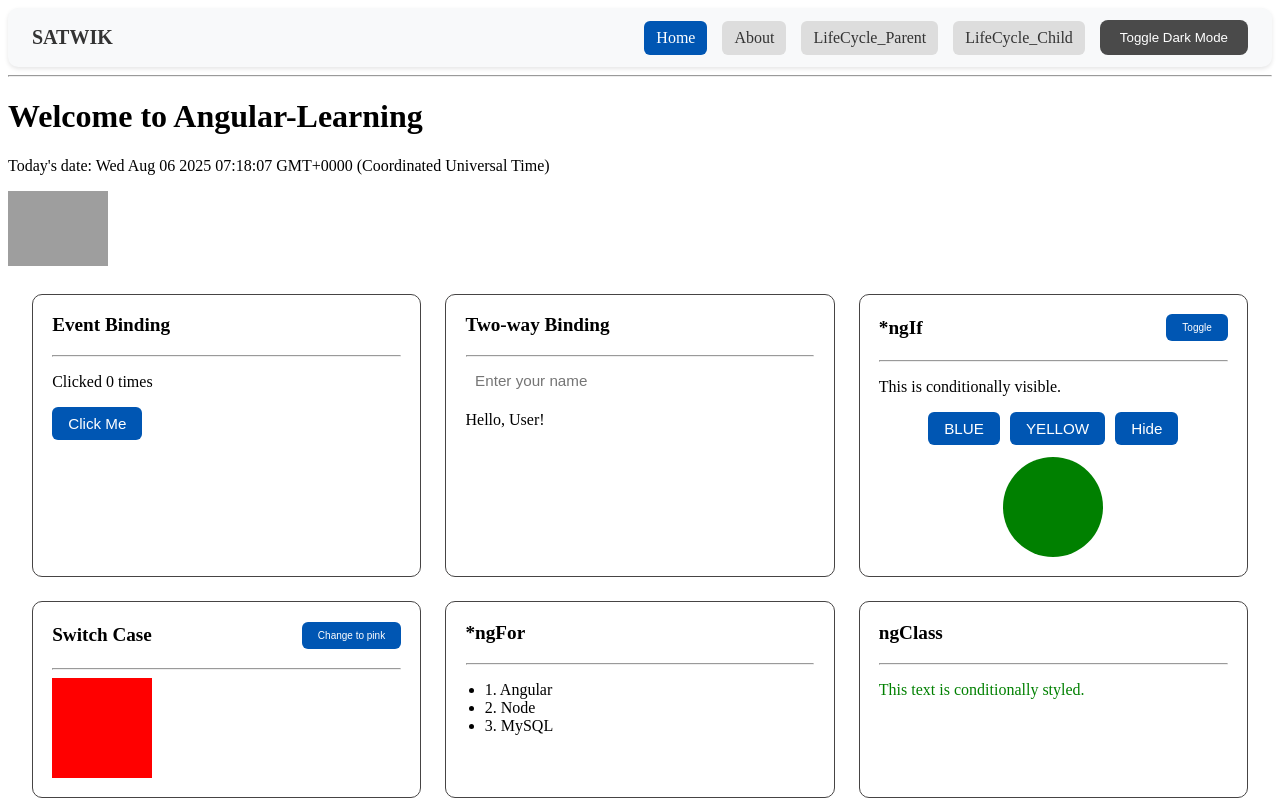
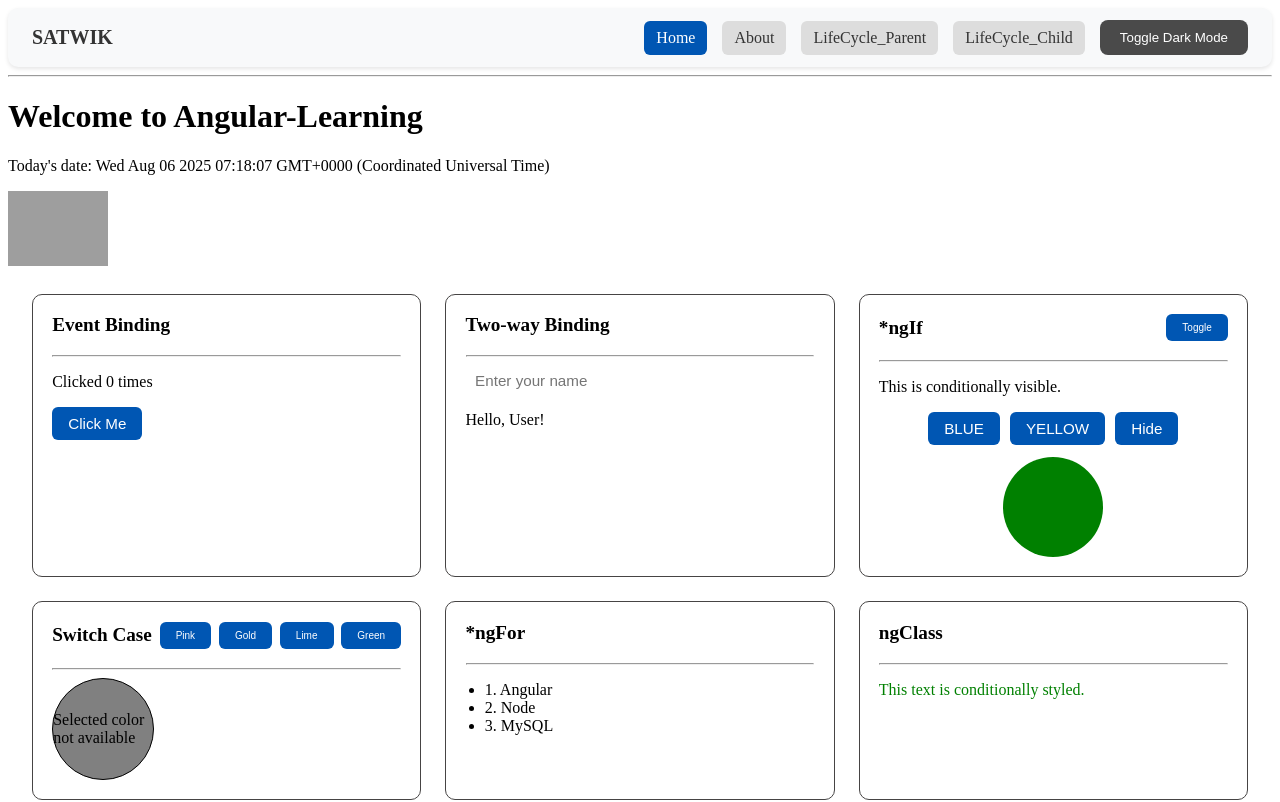
Before and after one commit to satwik20017/Angular_learning_Frontend, an Angular app: page / in a window 1280 px wide. Shown: the top 802 px of the page. Built offline with nearby package versions, Linux system fonts and the light colour scheme; grey boxes are pictures that could not be loaded.

Commit message:
10th commit

```diff
--- a/src/app/home/home.component.html
+++ b/src/app/home/home.component.html
@@ -57,21 +57,35 @@
 
 
     <div class="divclass">
-      <h3 style="display: flex; align-items: center; justify-content: space-between;" >Switch Case
-        <button (click)="ChangeConditionally('pink')" style="font-size: 10px;" > Change to pink</button>
+      <h3 style="display: flex; align-items: center; justify-content: space-between;">Switch Case
+        <button (click)="ChangeConditionally('pink')" style="font-size: 10px;"> Pink</button>
+        <button (click)="ChangeConditionally('gold')" style="font-size: 10px;"> Gold</button>
+        <button (click)="ChangeConditionally('lime')" style="font-size: 10px;"> Lime</button>
+        <button (click)="ChangeConditionally('green')" style="font-size: 10px;"> Green</button>
       </h3>
       <hr />
       @switch (divcolor) {
-        @case ('red') {
-          <div [style.background-color]="'red'" style="width: 100px; height: 100px;"></div>
-        }
-        @case ('pink') {
-          <div [style.background-color]="'pink'" style="width: 100px; height: 100px;"></div>
-        }
-        @default {
-          <div [style.background-color]="'grey'" style="width: 100px; height: 100px;"></div>
+      @case ('pink') {
+      <div [style.background-color]="'pink'"
+        style="display: flex; justify-content: center; align-items: center; height: 100px; width: 100px; border: 1px solid black; border-radius: 50%;">
+        Pink</div>
+      }
+      @case ('gold') {
+      <div [style.background-color]="'gold'"
+        style="display: flex; justify-content: center; align-items: center; height: 100px; width: 100px; border: 1px solid black; border-radius: 50%;">
+        Gold</div>
+      }
+      @case ('lime') {
+      <div [style.background-color]="'lime'"
+        style="display: flex; justify-content: center; align-items: center; height: 100px; width: 100px; border: 1px solid black; border-radius: 50%;">
+        Lime</div>
+      }
+      @default {
+      <div [style.background-color]="'grey'"
+        style="display: flex; justify-content: center; align-items: center; height: 100px; width: 100px; border: 1px solid black; border-radius: 50%;">
+        Selected color not available</div>
 
-        }
+      }
       }
 
     </div>
```
